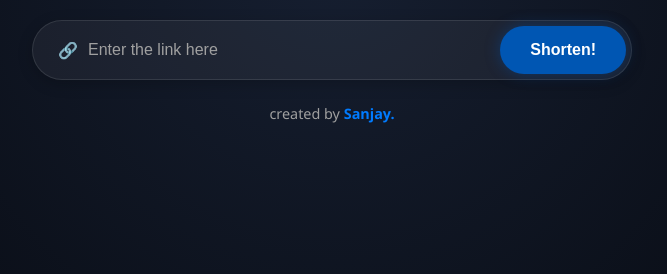
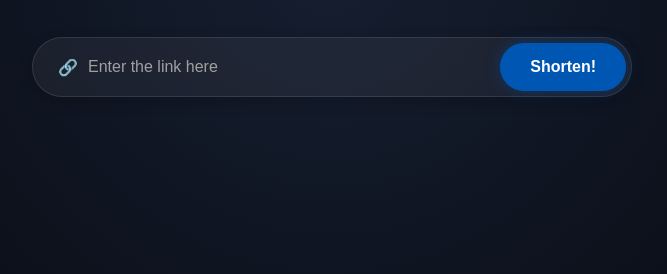
Before and after one commit to sanjayy-s/URL-shortener, a plain HTML site: page static/index.html in a window 1280 px wide. Shown: the part 444-718 px from the top of the page, without its empty margins (308-975 px from the left). Drawn offline with Linux system fonts and the light colour scheme.

Commit message:
new file

```diff
--- a/static/index.html
+++ b/static/index.html
@@ -208,9 +208,6 @@
             <button class="shorten-btn" onclick="shortenUrl()">Shorten!</button>
         </div>
 
-
-        <p class="footer-text">created by<strong style="color: var(--accent-glow);"> Sanjay.</strong></p>
-
         <div id="result">
             <p style="color: var(--text-gray); margin-bottom: 5px;">Your Short Link:</p>
             <div class="result-box">
```
